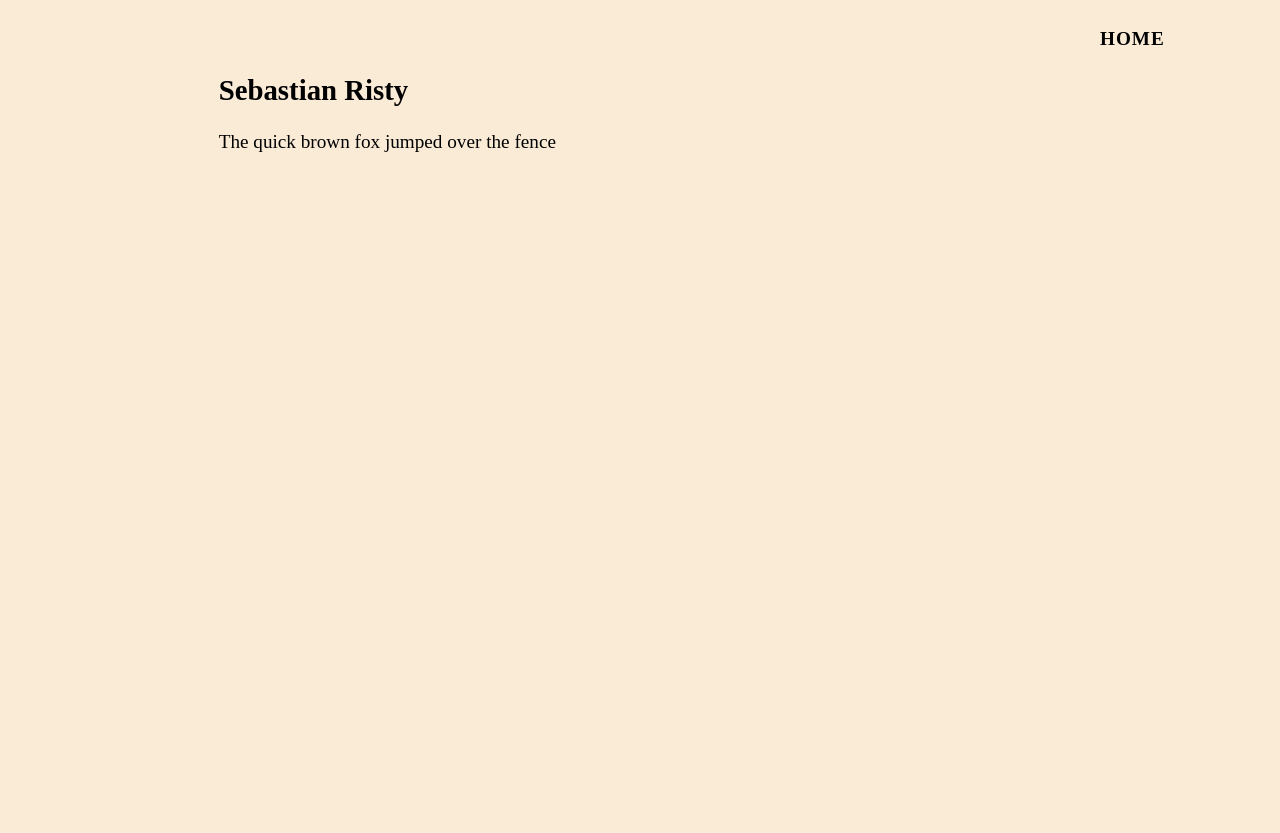
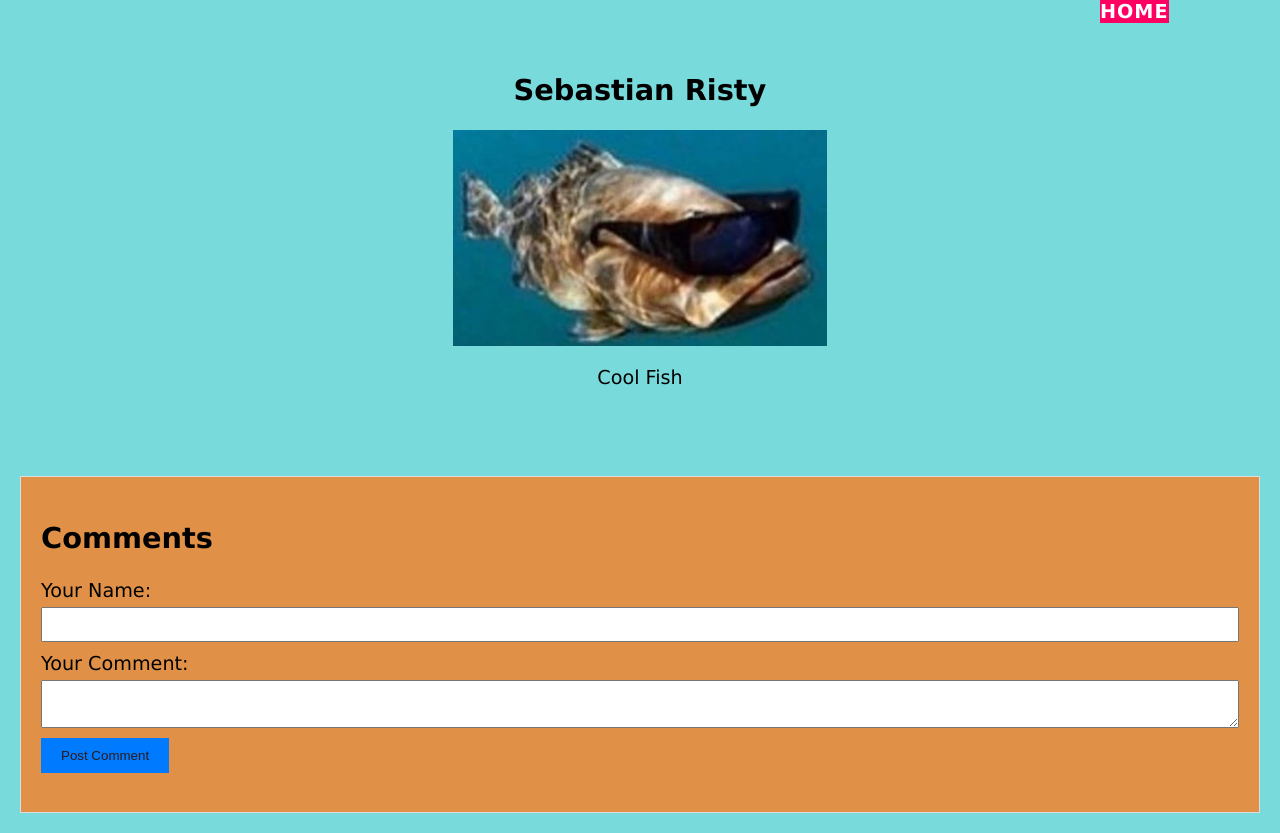
Before and after one commit to emmanuel-jaimes/labTHREE, a plain HTML site: page risty.html in a window 1280 px wide. Before the commit the page ends 800 px from the top, so only its background shows below. Drawn offline with Linux system fonts and the light colour scheme.

Commit message:
page update
- added image folder and sample image
- added custom styling for my page
- add mock comment system (no DB)

```diff
--- a/risty.html
+++ b/risty.html
@@ -14,24 +14,103 @@
         </nav>
     </header>
     <main>
-        <!-- TEMPLATE FORMATTING -->
         <div class="grid-container">
             <div class="grid-item">
-                <!-- add embedded figure -->
+                <!-- ABOUT SECTION WITH EMBEDDED FIGURE -->
                 <section id="about">
                     <h1>Sebastian Risty</h1>
-                    <p>The quick brown fox jumped over the fence</p>
+                    <img src="\img\CoolFish.png" alt="Cool Fish" style="max-width:100%;">
+                    <p>Cool Fish</p>
                 </section>
             </div>
         </div>
 
+        <div id="comments-section">
+            <h2>Comments</h2>
+            <ul id="comments-list">
+                <!-- Existing comments will be listed here -->
+            </ul>
+            <form id="comment-form">
+                <label for="name">Your Name:</label>
+                <input type="text" id="name" name="name" required>
+
+                <label for="comment">Your Comment:</label>
+                <textarea id="comment" name="comment" required></textarea>
+
+                <button type="submit">Post Comment</button>
+            </form>
+        </div>
     </main>
-
 </body>
 
-<!-- individual styling -->
+<!-- styling -->
 <style>
     body {
-        /* background-color: blue; */
+        margin: 0;
+        padding: 0;
+        font-family: Verdana, Geneva, Tahoma, sans-serif;
+        background-color: rgba(24, 192, 192, 0.582);
+    }
+    .grid-container {
+        display: grid;
+        grid-template-columns: repeat(3, 1fr);
+        gap: 10px;
+        padding: 10px;
+
+    }
+    .grid-item {
+        padding: 20px;
+        text-align: center;
+    }
+    #menu ul {
+        list-style-type: none;
+        margin: 0;
+        padding: 0;
+    }
+    #menu ul li {
+        display: inline;
+        margin-right: 10px;
+    }
+    #menu ul li a {
+        text-decoration: none;
+        color: rgb(255, 255, 255);
+        background-color: #ff0062;
+    }
+    #menu li:hover {
+    background-color: transparent;
+    }
+    #comments-section {
+    margin: 20px;
+    padding: 20px;
+    border: 1px solid #ddd;
+    background-color: rgb(224, 145, 71);
+    }
+
+    #comment-form {
+        margin-top: 20px;
+    }
+
+    #comment-form label {
+        display: block;
+        margin-bottom: 5px;
+    }
+
+    #comment-form input,
+    #comment-form textarea {
+        width: 100%;
+        margin-bottom: 10px;
+        padding: 8px;
+    }
+
+    #comment-form button {
+        padding: 10px 20px;
+        background-color: #007bff;
+        color: rgb(48, 26, 26);
+        border: none;
+        cursor: pointer;
+    }
+
+    #comment-form button:hover {
+        background-color: #0056b3;
     }
 </style>
```
Also changed, not shown: img/CoolFish.png (added).
